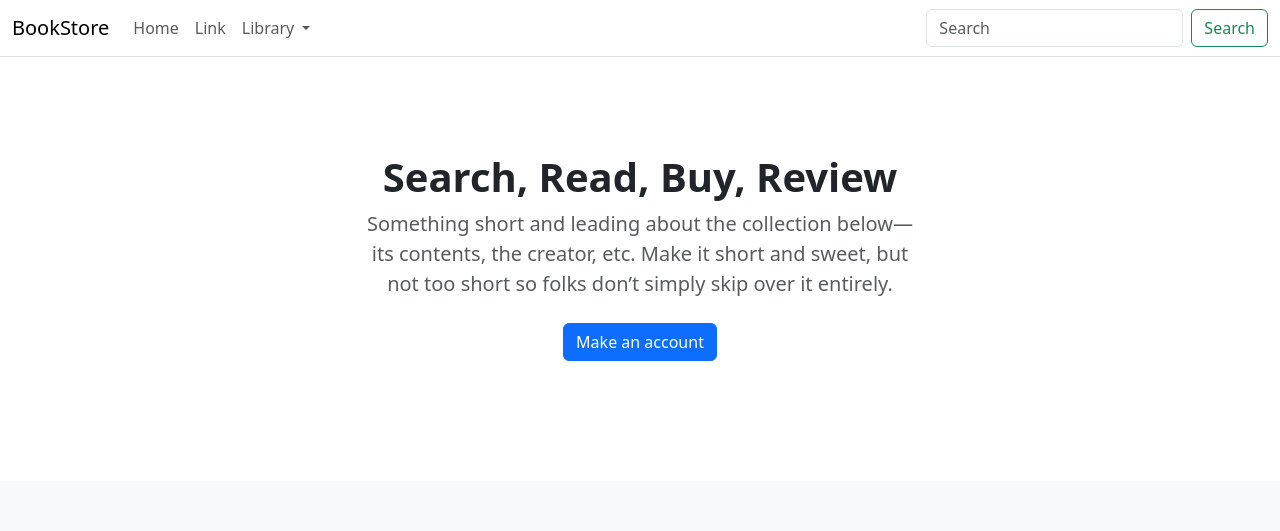
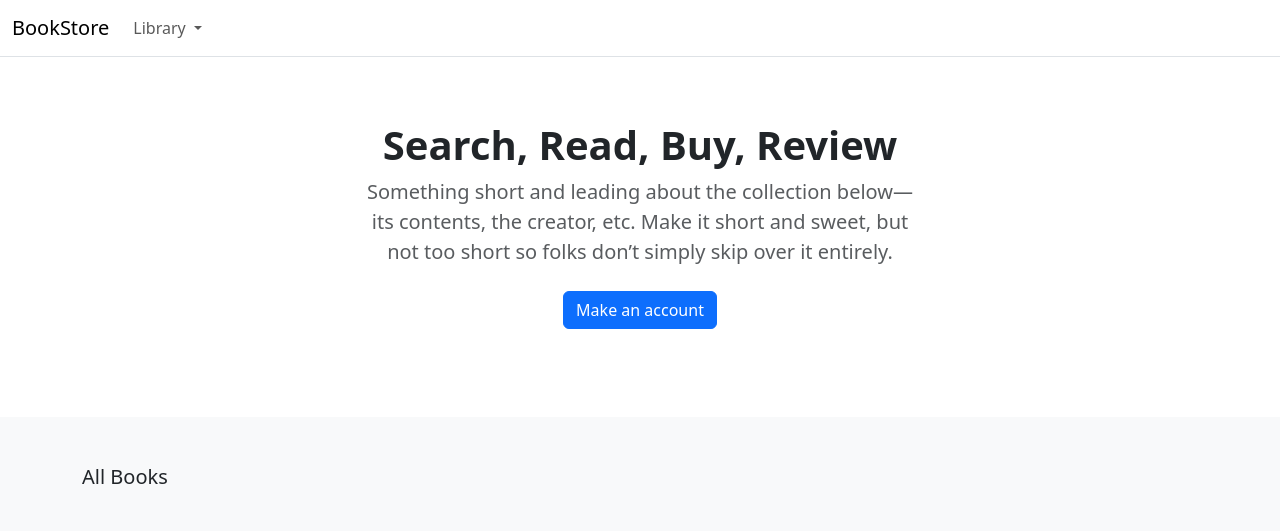
Before and after one commit to dsuetin/django_project, a Django app: template templates/store/home.html in a window 1280 px wide. Shown: the top 531 px of the page. After the commit the page ends 484 px from the top, so only its background shows below. Run offline with Django 4.2, Linux system fonts and the light colour scheme; the template is opened without the code that fills it: values that come from a table or form of the project are taken from there, others are empty; data comes from the database, SQL or seed files in the repository; both versions use the stored data as it was after the commit; parts of the project's set-up code (start-up, migrations or seed data) failed here and were passed over.

Commit message:
new update

```diff
--- a/core/settings.py
+++ b/core/settings.py
@@ -64,7 +64,8 @@ TEMPLATES = [
                 'django.template.context_processors.request',
                 'django.contrib.auth.context_processors.auth',
                 'django.contrib.messages.context_processors.messages',
-                'store.views.categories',
+                # 'store.views.categories',
+                'store.context_processors.categories',
             ],
         },
     },
--- /dev/null
+++ b/store/context_processors.py
@@ -0,0 +1,14 @@
+from .models import Category
+
+def categories(request):
+    """ return categories list
+
+    Args:
+        request (_type_): _description_
+
+    Returns:
+        _type_: _description_
+    """
+    return {
+        'categories': Category.objects.all()
+    }
--- a/store/models.py
+++ b/store/models.py
@@ -36,6 +36,8 @@ class Product(models.Model):
     created = models.DateTimeField(auto_now_add=True)
     updated = models.DateTimeField(auto_now=True)
     description = models.TextField(blank=True)
+    objects = models.Manager()
+    product = ProductManager()
 
     class Meta:
         """Class describing product matadata """
--- a/store/views.py
+++ b/store/views.py
@@ -24,9 +24,8 @@ def all_products(request):
     Args:
         request (_type_): _description_
     """
-    pass
-    products = Product.objects.all()
-    # products = ['ddd', 'wwww']
+    # products = Product.objects.all()
+    products = Product.objects.filter(is_active=True)
     return render(request, 'store/home.html', {'products': products})
 
 
--- a/templates/store/base.html
+++ b/templates/store/base.html
@@ -15,19 +15,14 @@
     <header>
         <nav class="navbar navbar-expand-md navbar-light bg-white border-bottom">
             <div class="container-fluid">
-                <a class="navbar-brand" href="#">BookStore</a>
+                <a class="navbar-brand" href="/">BookStore</a>
                 <button class="navbar-toggler" type="button" data-bs-toggle="collapse" data-bs-target="#navbarCollapse"
                     aria-controls="navbarCollapse" aria-expanded="false" aria-label="Toggle navigation">
                     <span class="navbar-toggler-icon"></span>
                 </button>
                 <div class="collapse navbar-collapse" id="navbarCollapse">
                     <ul class="navbar-nav me-auto mb-2 mb-md-0">
-                        <li class="nav-item active">
-                            <a class="nav-link" aria-current="page" href="/">Home</a>
-                        </li>
-                        <li class="nav-item">
-                            <a class="nav-link" href="#">Link</a>
-                        </li>
+
                         <li class="nav-item dropdown">
                             <a class="nav-link dropdown-toggle" href="#" id="navbarDropdown" role="button"
                                 data-bs-toggle="dropdown" aria-expanded="false">
@@ -43,10 +38,6 @@
                             </ul>
                         </li>
                     </ul>
-                    <form class="d-flex">
-                        <input class="form-control me-2" type="search" placeholder="Search" aria-label="Search">
-                        <button class="btn btn-outline-success" type="submit">Search</button>
-                    </form>
                 </div>
             </div>
         </nav>
--- a/templates/store/home.html
+++ b/templates/store/home.html
@@ -7,7 +7,7 @@
 <main>
 
   <section class="py-5 text-center container">
-    <div class="row py-lg-5">
+    <div class="row py-lg-3">
       <div class="col-lg-6 col-md-8 mx-auto">
         <h1 class="h1 fw-bold">Search, Read, Buy, Review</h1>
         <p class="lead text-muted">Something short and leading about the collection below—its contents, the creator,
```
Also changed, not shown: db.sqlite3.
